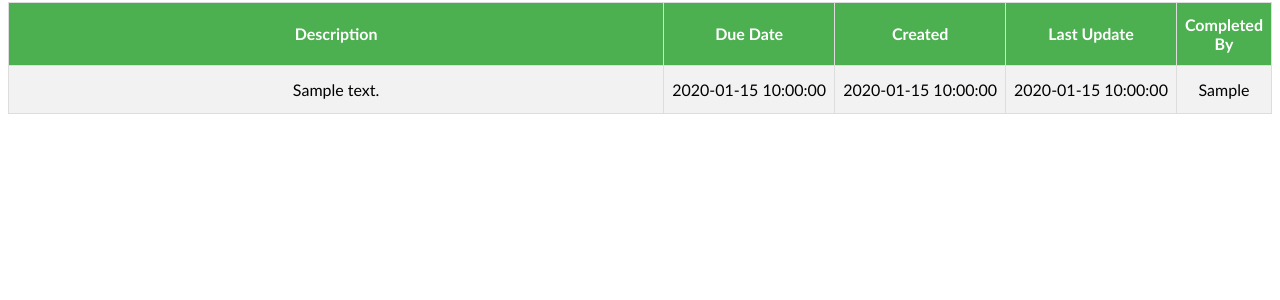
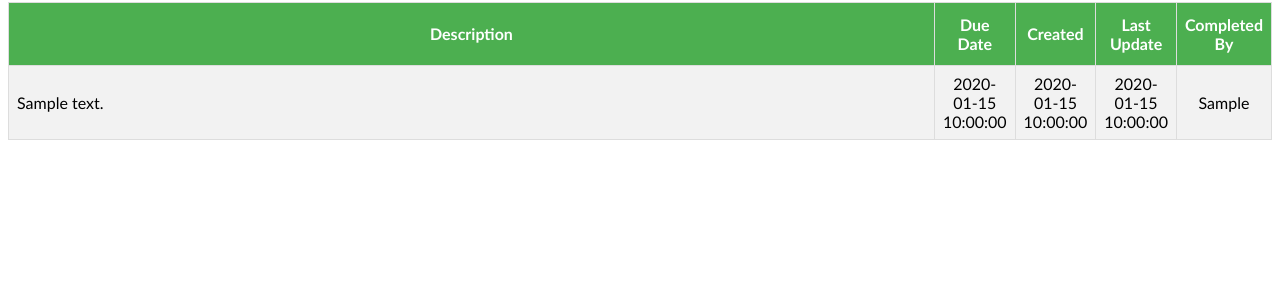
Before and after one commit to asuol/worky, a Flask app: template worky/templates/completed.html in a window 1280 px wide. Shown: the part 86-386 px from the top of the page. Run offline with Flask 2, Linux system fonts and the light colour scheme; the template is opened without the code that fills it: most values are stand-ins (such as "Sample title", 1, 10 or a date in 2020).

Commit message:
Wrap long task descriptions. Fix CSS identation

```diff
--- a/worky/static/styles/style.css
+++ b/worky/static/styles/style.css
@@ -71,7 +71,7 @@
 }
 
 #tasks td {
-	white-space: nowrap;
+    white-space: pre-wrap;
 }
 
 #tasks tr:nth-child(even){background-color: #f2f2f2;}
@@ -83,6 +83,10 @@
     padding-bottom: 12px;
     background-color: #4CAF50;
     color: white;
+}
+
+#tasks td.description {
+    text-align: left;
 }
 
 td.overdue {
--- a/worky/templates/completed.html
+++ b/worky/templates/completed.html
@@ -25,7 +25,7 @@
 			</tr>
 			{% for row in model.completed_tasks if model.completed_tasks %}
 			<tr>
-				<td>{{row.Tasks.description}}</td>
+				<td class="description">{{row.Tasks.description}}</td>
 				<td>{{row.Tasks.due_date}}</td>
 				<td>{{row.Tasks.created_date}}</td>
 				<td>{{row.Tasks.last_updated}}</td>
--- a/worky/templates/index.html
+++ b/worky/templates/index.html
@@ -26,7 +26,7 @@
 
 			{% macro insertRow(task, class='') -%}
 		    <tr>
-				<td>{{task.description}}</td>
+				<td class="description">{{task.description}}</td>
 				<td{{class}}>{{task.due_date}}</td>
 				<td>{{task.created_date}}</td>
 				<td>{{task.last_updated}}</td>
```
Lines whose indentation alone changed are shown as unchanged.
